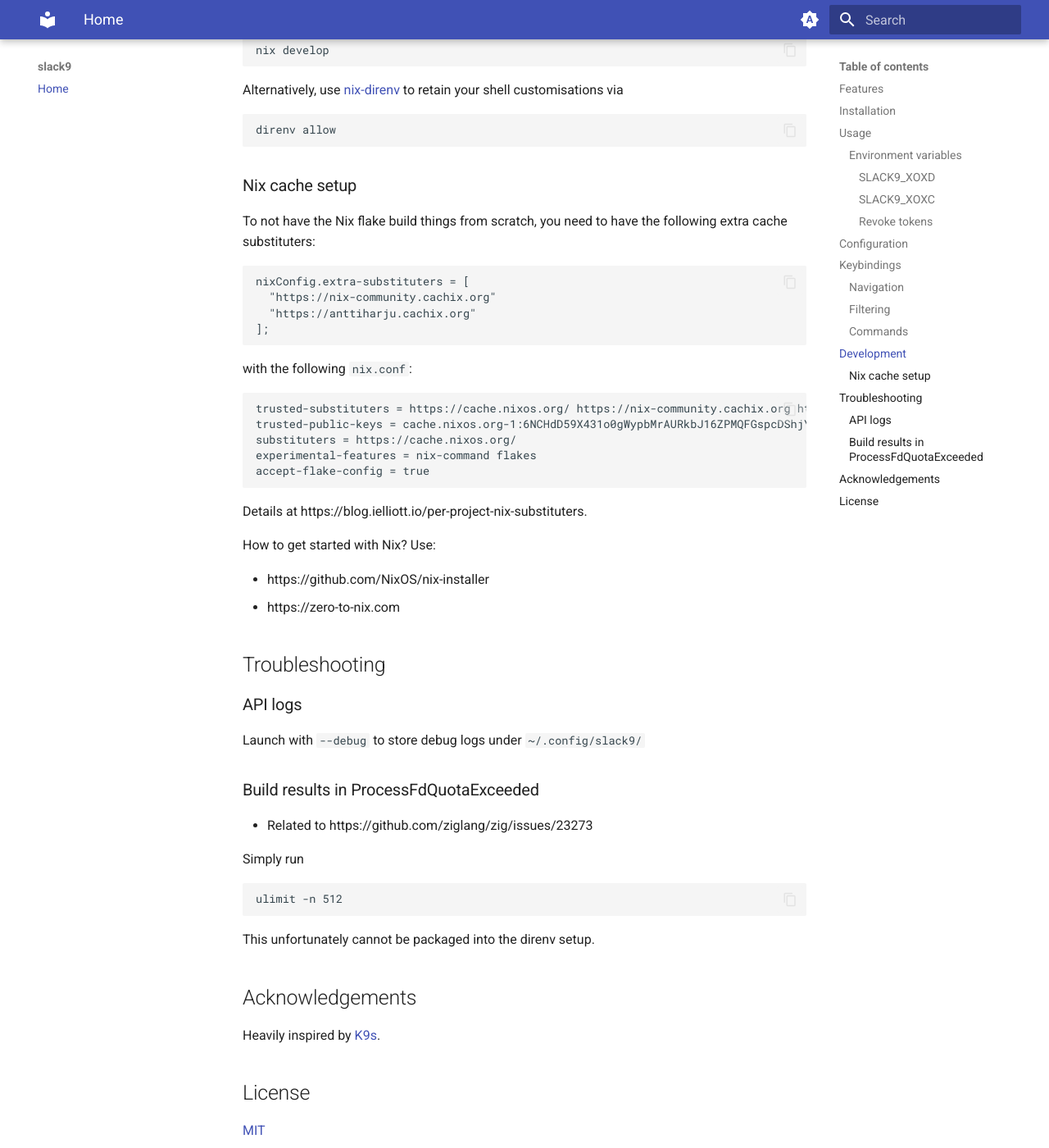
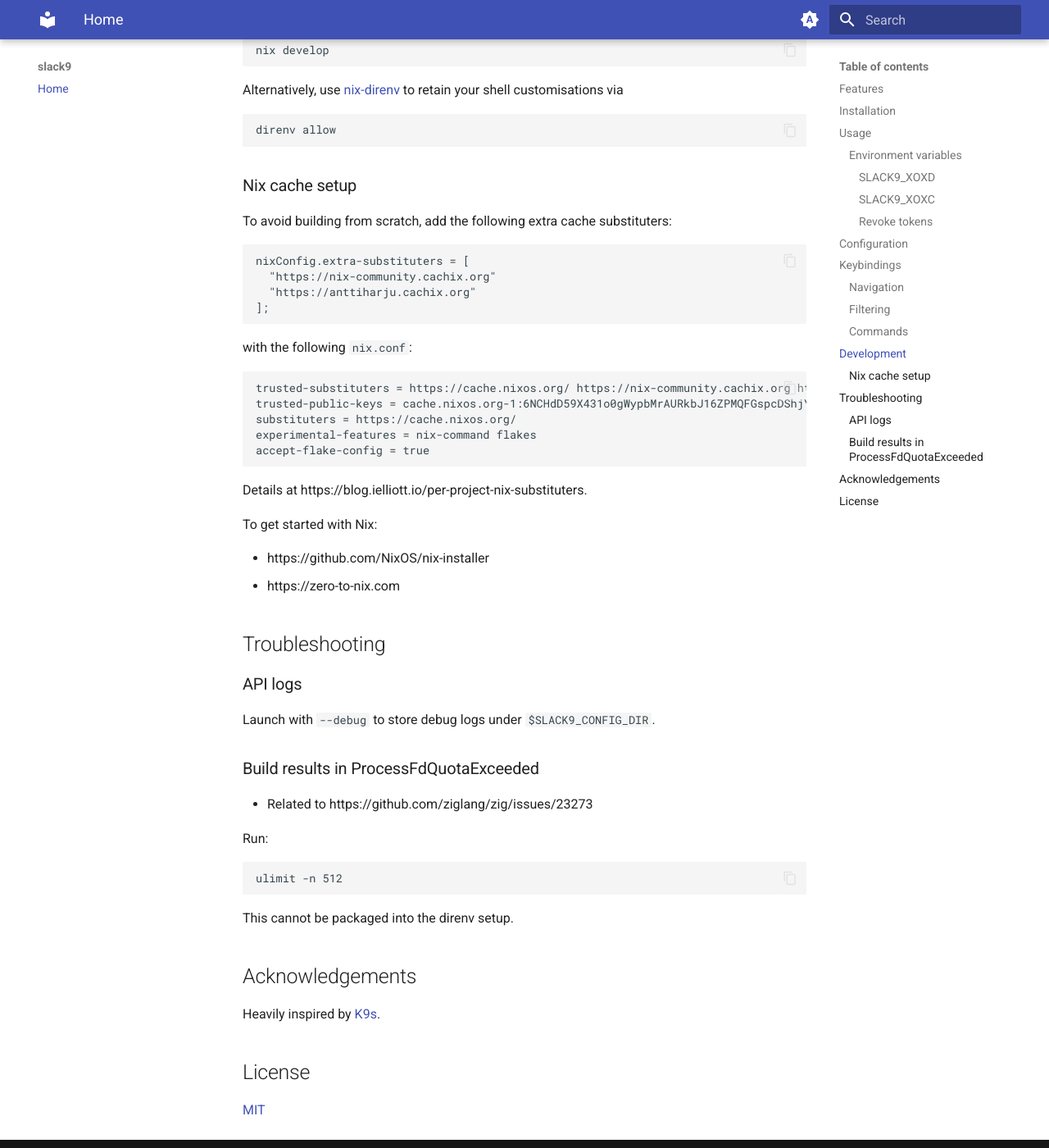
Before and after one commit to anttiharju/slack9, an MkDocs documentation site: the page built from docs/README.md, in a window 1280 px wide and 1400 px high, scrolled down 3870 px. Shown: the whole window at 82% size. Built offline with MkDocs 1.6.1 and Material for MkDocs 9.7.7, drawn with Linux system fonts in a browser that asks for light colours; some of the changed text lies outside the part shown.

Commit message:
Unify tone

````diff
--- a/docs/README.md
+++ b/docs/README.md
@@ -27,9 +27,9 @@
 brew install anttiharju/tap/slack9
 ```
 
-or download a binary from GitHub releases.
+Or download a binary from GitHub releases.
 
-Also available via Nix at https://github.com/anttiharju/nur-packages
+Also available via Nix at https://github.com/anttiharju/nur-packages.
 
 ## Usage
 
@@ -72,17 +72,17 @@
 ```
 <!-- prettier-ignore-end -->
 
-and you have it copied in your clipboard.
+The token is copied to the clipboard.
 
 #### `SLACK9_XOXC`
 
 Dev Tools -> Application / Storage -> Cookies -> d
 
-This one you need to do manually.
+Copy the value manually.
 
 #### Revoke tokens
 
-Simply log out from the browser session from where you extracted the tokens.
+Log out from the browser session where the tokens were extracted.
 
 ## Configuration
 
@@ -155,7 +155,7 @@
 
 ### Nix cache setup
 
-To not have the Nix flake build things from scratch, you need to have the following extra cache substituters:
+To avoid building from scratch, add the following extra cache substituters:
 
 ```nix
 nixConfig.extra-substituters = [
@@ -176,7 +176,7 @@
 
 Details at https://blog.ielliott.io/per-project-nix-substituters.
 
-How to get started with Nix? Use:
+To get started with Nix:
 
 - https://github.com/NixOS/nix-installer
 - https://zero-to-nix.com
@@ -185,19 +185,19 @@
 
 ### API logs
 
-Launch with `--debug` to store debug logs under `~/.config/slack9/`
+Launch with `--debug` to store debug logs under `$SLACK9_CONFIG_DIR`.
 
 ### Build results in ProcessFdQuotaExceeded
 
 - Related to https://github.com/ziglang/zig/issues/23273
 
-Simply run
+Run:
 
 ```sh
 ulimit -n 512
 ```
 
-This unfortunately cannot be packaged into the direnv setup.
+This cannot be packaged into the direnv setup.
 
 ## Acknowledgements
 
````
Also changed, not shown: other parts of docs/README.md (+1 -1 lines).
